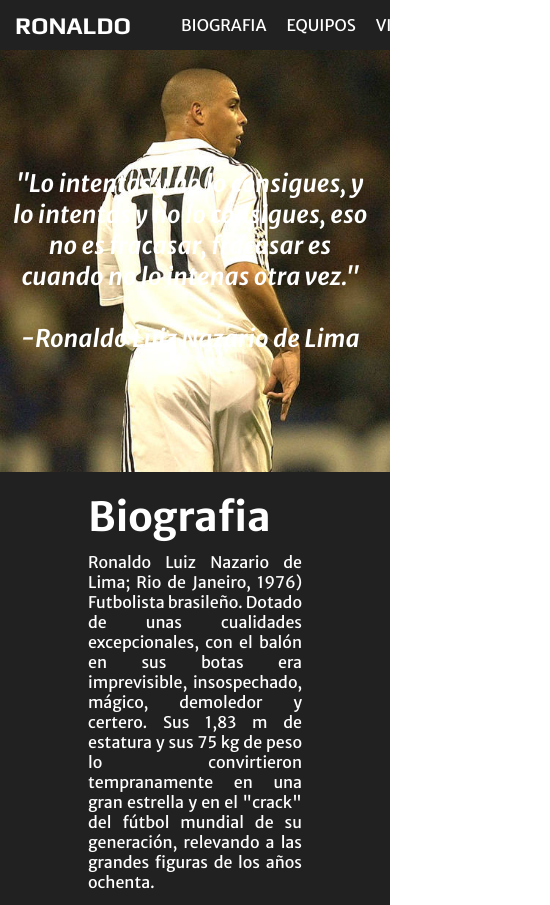
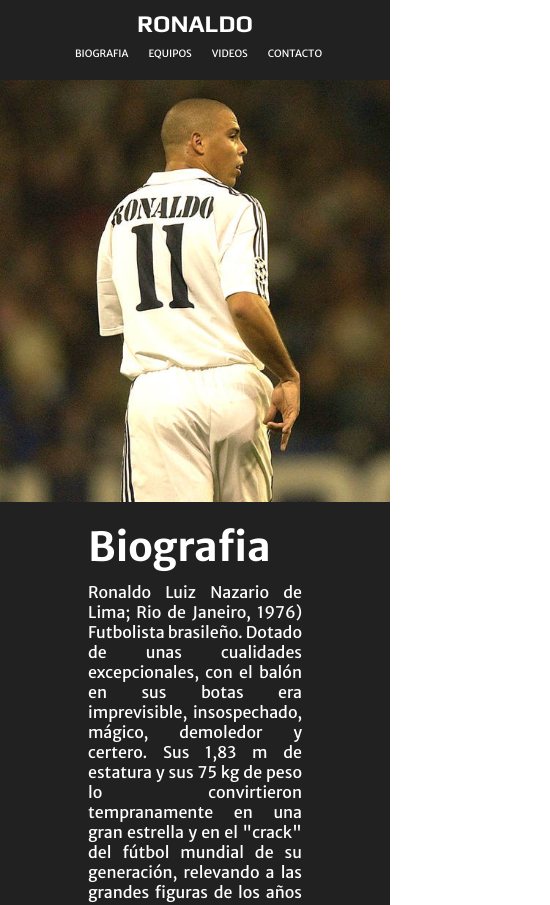
Before and after one commit to poch0x/poch0x.github.io, a plain HTML site: page index.html in a window 390 px wide. Shown: the top 905 px of the page, 550 px wide, since content can reach past the window. Drawn offline with Linux system fonts and the light colour scheme; a web font is replaced by a local one.

Commit message:
Roni page Responsive

```diff
--- a/css/styles.css
+++ b/css/styles.css
@@ -24,6 +24,53 @@ nav ul {
     *background: salmon;
 }
 
+@media only screen and (max-width: 450px) {
+    .logo {
+        display: flex;
+        justify-content: center;
+        text-align: center;
+    }
+
+    .nave {
+        margin: 10px;
+        justify-content: center;
+        align-items: center;
+    }
+
+    .menu-oculto {
+    background: #212121;
+    height: 20px;
+    display: flex;
+    justify-content: center;
+    flex-direction: column;
+    padding-top: 30px;
+    padding-bottom: 30px;
+    }
+
+    .menu-oculto nav {
+        *justify-content: center;
+        align-items: center;
+    }
+}
+
+@media only screen and (max-width: 576px) {
+    nav ul {
+        font-size: 4px;
+    }
+}
+
+@media only screen and (max-width: 768px) {
+    nav ul {
+        font-size: 10px;
+    }
+
+    .logo {
+        font-size: 1px;
+    }
+
+
+}
+
 nav ul li a {
     color: #FFFFFF;
     margin: 10px;
@@ -34,6 +81,9 @@ nav ul li a {
 }
 
 /*################## CLASES ###########################*/
+.off {
+
+}
 
 .logo {
     display: flex;
@@ -64,6 +114,12 @@ nav ul li a {
     align-items: center;
 }
 
+@media only screen and (max-width: 1024px) {
+    .off {
+        display: none;
+    }
+}
+
 .hero-title h2 {
     text-align: center;
     margin-left: 10px;
@@ -90,8 +146,9 @@ nav ul li a {
 .biografia-text {
     *background: greenyellow;
     max-width: 60%;
-    margin: 0 auto;
-    padding: 0px;
+    margin: 0;
+    *padding: 0px;
+
 
 }
 
@@ -254,6 +311,9 @@ iframe {
     text-align: center;
     margin: 0  auto;
     background: #212121;
+    min-height: 50vh;
+
+
 }
 
 .formu-text {
--- a/index.html
+++ b/index.html
@@ -23,12 +23,12 @@
 </head>
 <body>
     <!-- Header -->
-    <header>
+    <header class="menu-oculto">
         <div class="logo">RONALDO
             <!--<img src="/images/ronaldo-icono.jpg" alt="">-->
         </div>
         <nav>
-            <ul>
+            <ul class="nave">
                 <li><a href="#biografia">Biografia</a></li>
                 <li><a href="#equipos">Equipos</a></li>
                 <li><a href="#videos">Videos</a></li>
@@ -39,7 +39,7 @@
 
     <!-- Section Hero -->
     <section class="contenedor-hero">
-        <div class="hero-title">
+        <div class="hero-title off">
             <h2>"Lo intentas y no lo consigues, y lo intentas y no lo consigues, eso no es fracasar, fracasar es cuando no lo intenas otra vez." <br><br>-Ronaldo Luiz Nazario de Lima</h2>
         </div>
 
```
